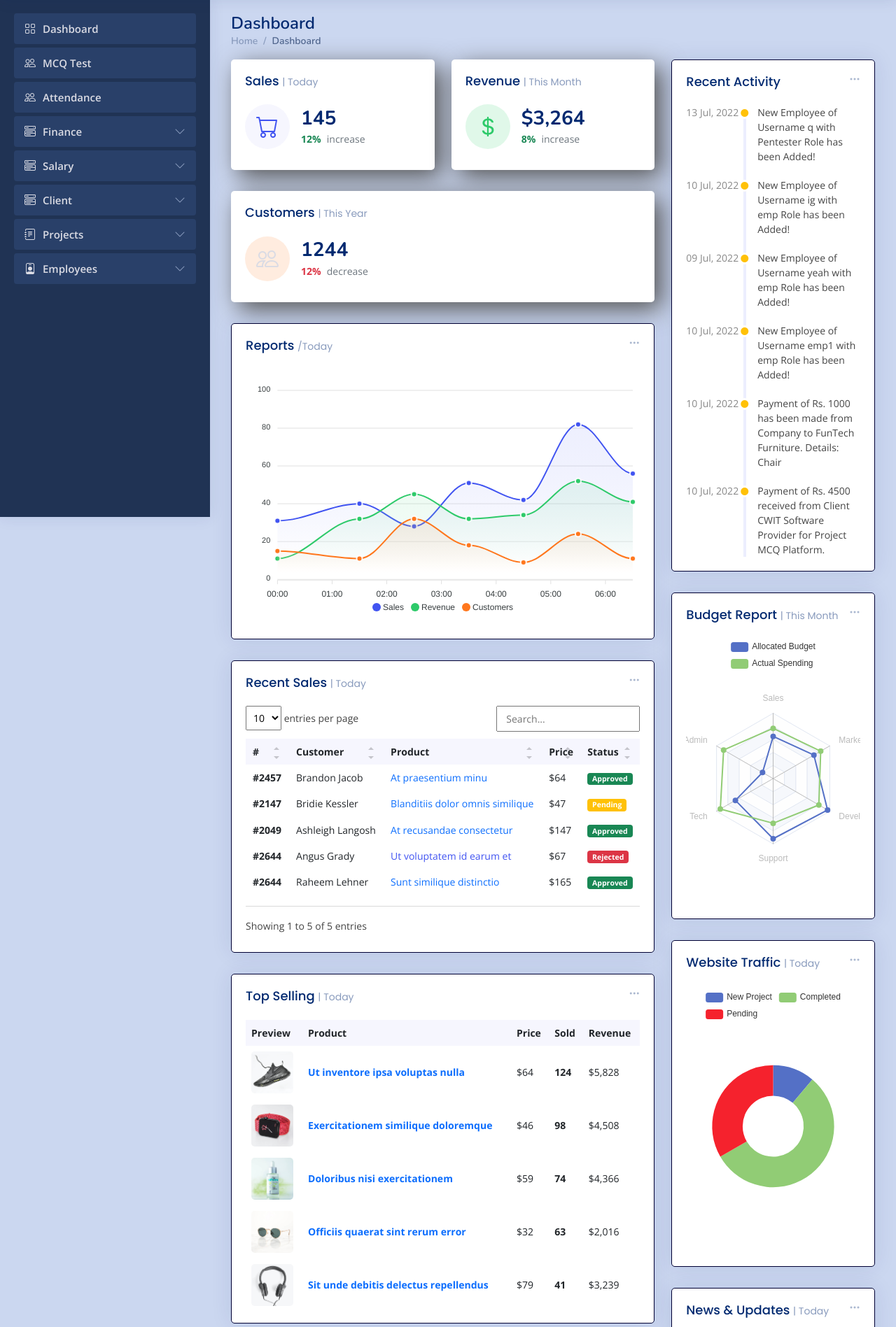
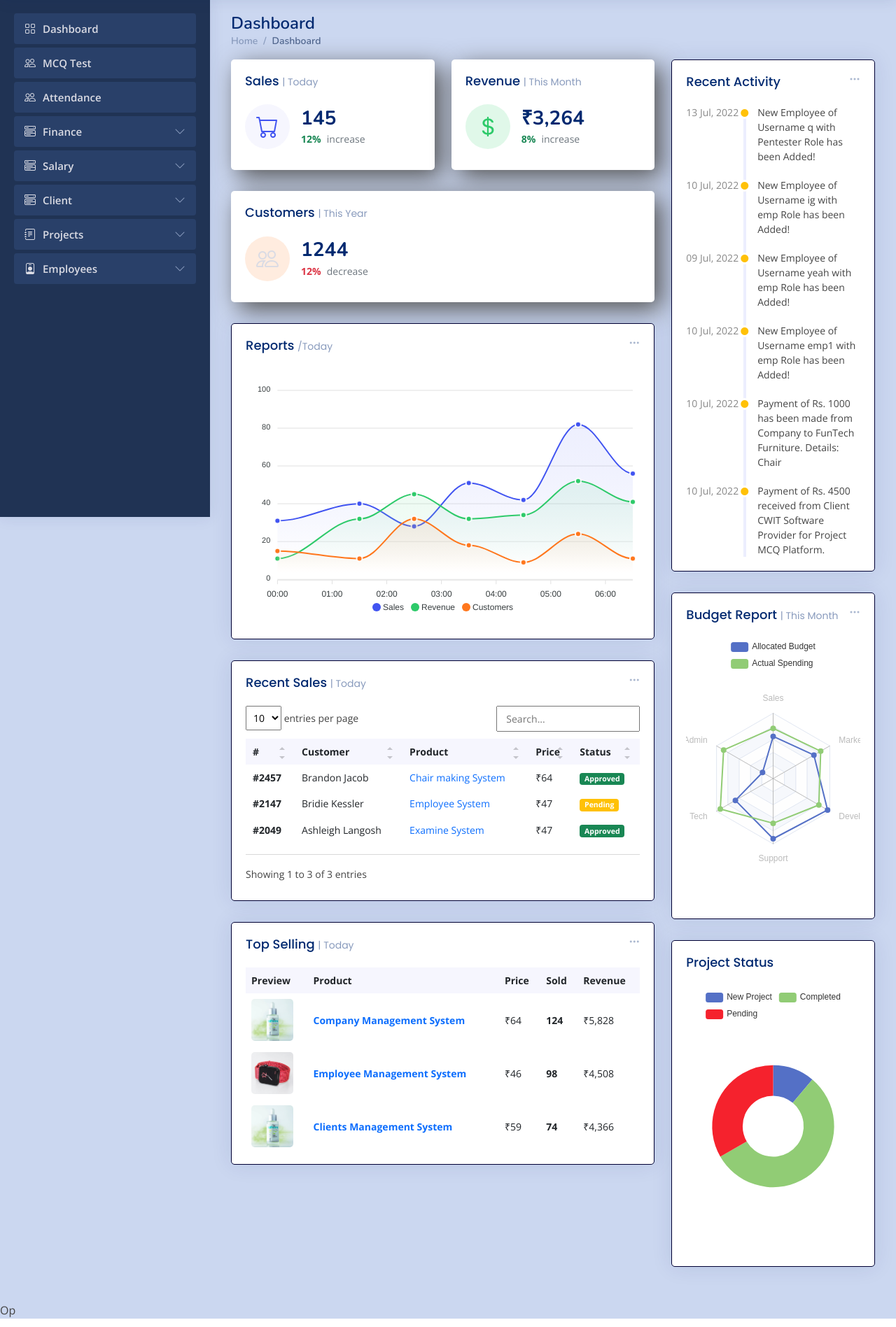
Before and after one commit to ItsAge9633/Company-System, a PHP site: page /admin/index.php in a window 1280 px wide. Shown: the part 61-1958 px from the top of the page at 70% size. Run offline with PHP 8.4, Linux system fonts and the light colour scheme; a user stored in the database is signed in; data comes from the database, SQL or seed files in the repository; both versions use the stored data as it was after the commit; some libraries are stand-ins or nearby versions.

Commit message:
DB updates

```diff
--- a/admin/index.php
+++ b/admin/index.php
@@ -121,7 +121,7 @@
                       <i class="bi bi-currency-dollar"></i>
                     </div>
                     <div class="ps-3">
-                      <h6>$3,264</h6>
+                      <h6>₹3,264</h6>
                       <span class="text-success small pt-1 fw-bold">8%</span> <span class="text-muted small pt-2 ps-1">increase</span>
 
                     </div>
@@ -284,36 +284,22 @@
                       <tr>
                         <th scope="row"><a href="#">#2457</a></th>
                         <td>Brandon Jacob</td>
-                        <td><a href="#" class="text-primary">At praesentium minu</a></td>
-                        <td>$64</td>
+                        <td><a href="#" class="text-primary">Chair making System</a></td>
+                        <td>₹64</td>
                         <td><span class="badge bg-success">Approved</span></td>
                       </tr>
                       <tr>
                         <th scope="row"><a href="#">#2147</a></th>
                         <td>Bridie Kessler</td>
-                        <td><a href="#" class="text-primary">Blanditiis dolor omnis similique</a></td>
-                        <td>$47</td>
+                        <td><a href="#" class="text-primary">Employee System</a></td>
+                        <td>₹47</td>
                         <td><span class="badge bg-warning">Pending</span></td>
                       </tr>
                       <tr>
                         <th scope="row"><a href="#">#2049</a></th>
                         <td>Ashleigh Langosh</td>
-                        <td><a href="#" class="text-primary">At recusandae consectetur</a></td>
-                        <td>$147</td>
-                        <td><span class="badge bg-success">Approved</span></td>
-                      </tr>
-                      <tr>
-                        <th scope="row"><a href="#">#2644</a></th>
-                        <td>Angus Grady</td>
-                        <td><a href="#" class="text-primar">Ut voluptatem id earum et</a></td>
-                        <td>$67</td>
-                        <td><span class="badge bg-danger">Rejected</span></td>
-                      </tr>
-                      <tr>
-                        <th scope="row"><a href="#">#2644</a></th>
-                        <td>Raheem Lehner</td>
-                        <td><a href="#" class="text-primary">Sunt similique distinctio</a></td>
-                        <td>$165</td>
+                        <td><a href="#" class="text-primary">Examine System</a></td>
+                        <td>₹47</td>
                         <td><span class="badge bg-success">Approved</span></td>
                       </tr>
                     </tbody>
@@ -356,39 +342,25 @@
                     </thead>
                     <tbody>
                       <tr>
-                        <th scope="row"><a href="#"><img src="../assets/img/product-1.jpg" alt=""></a></th>
-                        <td><a href="#" class="text-primary fw-bold">Ut inventore ipsa voluptas nulla</a></td>
-                        <td>$64</td>
+                        <th scope="row"><a href="#"><img src="../assets/img/product-3.jpg" alt=""></a></th>
+                        <td><a href="#" class="text-primary fw-bold">Company Management System</a></td>
+                        <td>₹64</td>
                         <td class="fw-bold">124</td>
-                        <td>$5,828</td>
+                        <td>₹5,828</td>
                       </tr>
                       <tr>
                         <th scope="row"><a href="#"><img src="../assets/img/product-2.jpg" alt=""></a></th>
-                        <td><a href="#" class="text-primary fw-bold">Exercitationem similique doloremque</a></td>
-                        <td>$46</td>
+                        <td><a href="#" class="text-primary fw-bold">Employee Management System</a></td>
+                        <td>₹46</td>
                         <td class="fw-bold">98</td>
-                        <td>$4,508</td>
+                        <td>₹4,508</td>
                       </tr>
                       <tr>
                         <th scope="row"><a href="#"><img src="../assets/img/product-3.jpg" alt=""></a></th>
-                        <td><a href="#" class="text-primary fw-bold">Doloribus nisi exercitationem</a></td>
-                        <td>$59</td>
+                        <td><a href="#" class="text-primary fw-bold">Clients Management System</a></td>
+                        <td>₹59</td>
                         <td class="fw-bold">74</td>
-                        <td>$4,366</td>
-                      </tr>
-                      <tr>
-                        <th scope="row"><a href="#"><img src="../assets/img/product-4.jpg" alt=""></a></th>
-                        <td><a href="#" class="text-primary fw-bold">Officiis quaerat sint rerum error</a></td>
-                        <td>$32</td>
-                        <td class="fw-bold">63</td>
-                        <td>$2,016</td>
-                      </tr>
-                      <tr>
-                        <th scope="row"><a href="#"><img src="../assets/img/product-5.jpg" alt=""></a></th>
-                        <td><a href="#" class="text-primary fw-bold">Sit unde debitis delectus repellendus</a></td>
-                        <td>$79</td>
-                        <td class="fw-bold">41</td>
-                        <td>$3,239</td>
+                        <td>₹4,366</td>
                       </tr>
                     </tbody>
                   </table>
@@ -519,21 +491,10 @@
 
           <!-- Website Traffic -->
           <div class="card">
-            <div class="filter">
-              <a class="icon" href="#" data-bs-toggle="dropdown"><i class="bi bi-three-dots"></i></a>
-              <ul class="dropdown-menu dropdown-menu-end dropdown-menu-arrow">
-                <li class="dropdown-header text-start">
-                  <h6>Filter</h6>
-                </li>
 
-                <li><a class="dropdown-item" href="#">Today</a></li>
-                <li><a class="dropdown-item" href="#">This Month</a></li>
-                <li><a class="dropdown-item" href="#">This Year</a></li>
-              </ul>
-            </div>
 
             <div class="card-body pb-0">
-              <h5 class="card-title">Website Traffic <span>| Today</span></h5>
+              <h5 class="card-title">Project Status </h5>
 
               <div id="trafficChart" style="min-height: 400px;" class="echart"></div>
 
@@ -612,60 +573,6 @@
             </div>
           </div><!-- End Website Traffic -->
 
-          <!-- News & Updates Traffic -->
-          <div class="card">
-            <div class="filter">
-              <a class="icon" href="#" data-bs-toggle="dropdown"><i class="bi bi-three-dots"></i></a>
-              <ul class="dropdown-menu dropdown-menu-end dropdown-menu-arrow">
-                <li class="dropdown-header text-start">
-                  <h6>Filter</h6>
-                </li>
-
-                <li><a class="dropdown-item" href="#">Today</a></li>
-                <li><a class="dropdown-item" href="#">This Month</a></li>
-                <li><a class="dropdown-item" href="#">This Year</a></li>
-              </ul>
-            </div>
-
-            <div class="card-body pb-0">
-              <h5 class="card-title">News &amp; Updates <span>| Today</span></h5>
-
-              <div class="news">
-                <div class="post-item clearfix">
-                  <img src="../assets/img/news-1.jpg" alt="">
-                  <h4><a href="#">Nihil blanditiis at in nihil autem</a></h4>
-                  <p>Sit recusandae non aspernatur laboriosam. Quia enim eligendi sed ut harum...</p>
-                </div>
-
-                <div class="post-item clearfix">
-                  <img src="../assets/img/news-2.jpg" alt="">
-                  <h4><a href="#">Quidem autem et impedit</a></h4>
-                  <p>Illo nemo neque maiores vitae officiis cum eum turos elan dries werona nande...</p>
-                </div>
-
-                <div class="post-item clearfix">
-                  <img src="../assets/img/news-3.jpg" alt="">
-                  <h4><a href="#">Id quia et et ut maxime similique occaecati ut</a></h4>
-                  <p>Fugiat voluptas vero eaque accusantium eos. Consequuntur sed ipsam et totam...</p>
-                </div>
-
-                <div class="post-item clearfix">
-                  <img src="../assets/img/news-4.jpg" alt="">
-                  <h4><a href="#">Laborum corporis quo dara net para</a></h4>
-                  <p>Qui enim quia optio. Eligendi aut asperiores enim repellendusvel rerum cuder...</p>
-                </div>
-
-                <div class="post-item clearfix">
-                  <img src="../assets/img/news-5.jpg" alt="">
-                  <h4><a href="#">Et dolores corrupti quae illo quod dolor</a></h4>
-                  <p>Odit ut eveniet modi reiciendis. Atque cupiditate libero beatae dignissimos eius...</p>
-                </div>
-
-              </div><!-- End sidebar recent posts-->
-
-            </div>
-          </div><!-- End News & Updates -->
-
         </div><!-- End Right side columns -->
 
       </div>
```
Also changed, not shown: College Work/Final Assessment/SS/1.png (added), autoclick-backup.sql, autoclick.sql.
